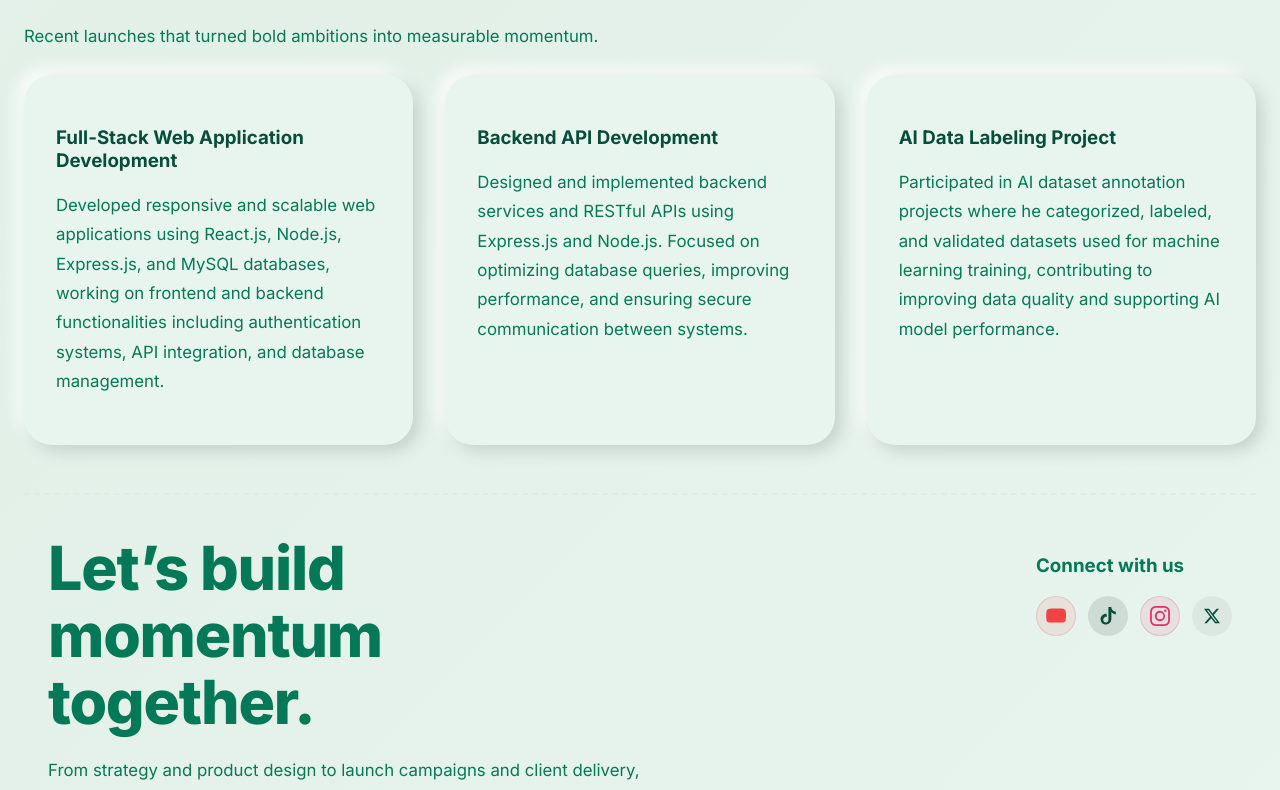
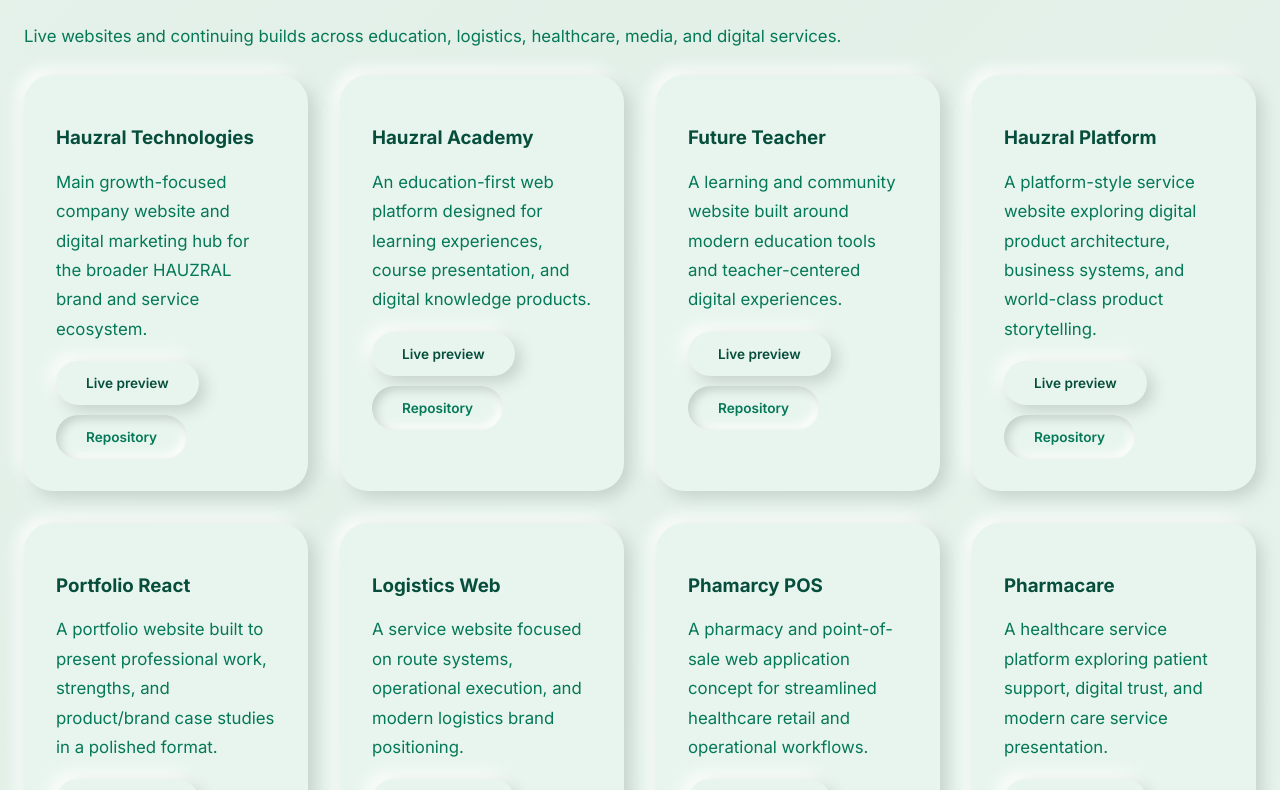
Before and after one commit to kevin-10x/HAUZRAL-TECHNOLOGIES, a React (Vite) app: page / in a window 1280 px wide. Shown: the part 1720-2510 px from the top of the page. Built offline with nearby package versions, Linux system fonts and the light colour scheme; no server answers.

Commit message:
Update portfolio with live project links and service builds

```diff
--- a/src/components/ProjectsSection.jsx
+++ b/src/components/ProjectsSection.jsx
@@ -2,16 +2,64 @@ import React from "react";
 
 const projects = [
   {
-    title: "Full-Stack Web Application Development",
-    text: "Developed responsive and scalable web applications using React.js, Node.js, Express.js, and MySQL databases, working on frontend and backend functionalities including authentication systems, API integration, and database management.",
+    title: "Hauzral Technologies",
+    text: "Main growth-focused company website and digital marketing hub for the broader HAUZRAL brand and service ecosystem.",
+    live: "https://hauzral-technologies.vercel.app/",
+    repo: "https://github.com/kevin-10x/HAUZRAL-TECHNOLOGIES",
   },
   {
-    title: "Backend API Development",
-    text: "Designed and implemented backend services and RESTful APIs using Express.js and Node.js. Focused on optimizing database queries, improving performance, and ensuring secure communication between systems.",
+    title: "Hauzral Academy",
+    text: "An education-first web platform designed for learning experiences, course presentation, and digital knowledge products.",
+    live: "https://hauzral-academy.vercel.app/",
+    repo: "https://github.com/kevin-10x/Hauzral-Academy",
   },
   {
-    title: "AI Data Labeling Project",
-    text: "Participated in AI dataset annotation projects where he categorized, labeled, and validated datasets used for machine learning training, contributing to improving data quality and supporting AI model performance.",
+    title: "Future Teacher",
+    text: "A learning and community website built around modern education tools and teacher-centered digital experiences.",
+    live: "https://future-teacher-zeta.vercel.app/",
+    repo: "https://github.com/kevin-10x/future-teacher",
+  },
+  {
+    title: "Hauzral Platform",
+    text: "A platform-style service website exploring digital product architecture, business systems, and world-class product storytelling.",
+    live: "https://hauzral-platform.vercel.app/",
+    repo: "https://github.com/kevin-10x/hauzral-platform",
+  },
+  {
+    title: "Portfolio React",
+    text: "A portfolio website built to present professional work, strengths, and product/brand case studies in a polished format.",
+    live: "https://portfolio-react-steel-one.vercel.app/",
+    repo: "https://github.com/kevin-10x/portfolio_react",
+  },
+  {
+    title: "Logistics Web",
+    text: "A service website focused on route systems, operational execution, and modern logistics brand positioning.",
+    live: "https://logistics-web-alpha.vercel.app/",
+    repo: "https://github.com/kevin-10x/logistics",
+  },
+  {
+    title: "Phamarcy POS",
+    text: "A pharmacy and point-of-sale web application concept for streamlined healthcare retail and operational workflows.",
+    live: "https://phamarcy-pos.kipkoechkev6.workers.dev/",
+    repo: "https://github.com/kevin-10x/phamarcy-pos",
+  },
+  {
+    title: "Pharmacare",
+    text: "A healthcare service platform exploring patient support, digital trust, and modern care service presentation.",
+    live: "https://pharmacare.kipkoechkev6.workers.dev/",
+    repo: "https://github.com/kevin-10x/Phamacare",
+  },
+  {
+    title: "Video Showcase",
+    text: "A media and content showcase site focused on video-driven storytelling and digital brand visibility.",
+    live: "https://video.kipkoechkev6.workers.dev/",
+    repo: "https://github.com/kevin-10x/video",
+  },
+  {
+    title: "Law AI",
+    text: "A legal-tech style concept that blends digital trust, service clarity, and AI-enabled business workflows.",
+    live: "https://lawconsultant.kipkoechkev6.workers.dev/",
+    repo: "https://github.com/kevin-10x/lawAI",
   },
 ];
 
@@ -19,12 +67,32 @@ function ProjectsSection() {
   return (
     <section className="section" id="work">
       <h2>Selected work</h2>
-      <p>Recent launches that turned bold ambitions into measurable momentum.</p>
+      <p>Live websites and continuing builds across education, logistics, healthcare, media, and digital services.</p>
       <div className="card-grid">
         {projects.map((project) => (
           <article key={project.title} className="project-card">
             <h3>{project.title}</h3>
             <p>{project.text}</p>
+            <div style={{ display: "flex", gap: "10px", flexWrap: "wrap", marginTop: "16px" }}>
+              <a
+                href={project.live}
+                target="_blank"
+                rel="noreferrer"
+                className="btn btn-primary"
+                style={{ fontSize: "0.85rem", textDecoration: "none" }}
+              >
+                Live preview
+              </a>
+              <a
+                href={project.repo}
+                target="_blank"
+                rel="noreferrer"
+                className="btn btn-secondary"
+                style={{ fontSize: "0.85rem", textDecoration: "none" }}
+              >
+                Repository
+              </a>
+            </div>
           </article>
         ))}
       </div>
```
